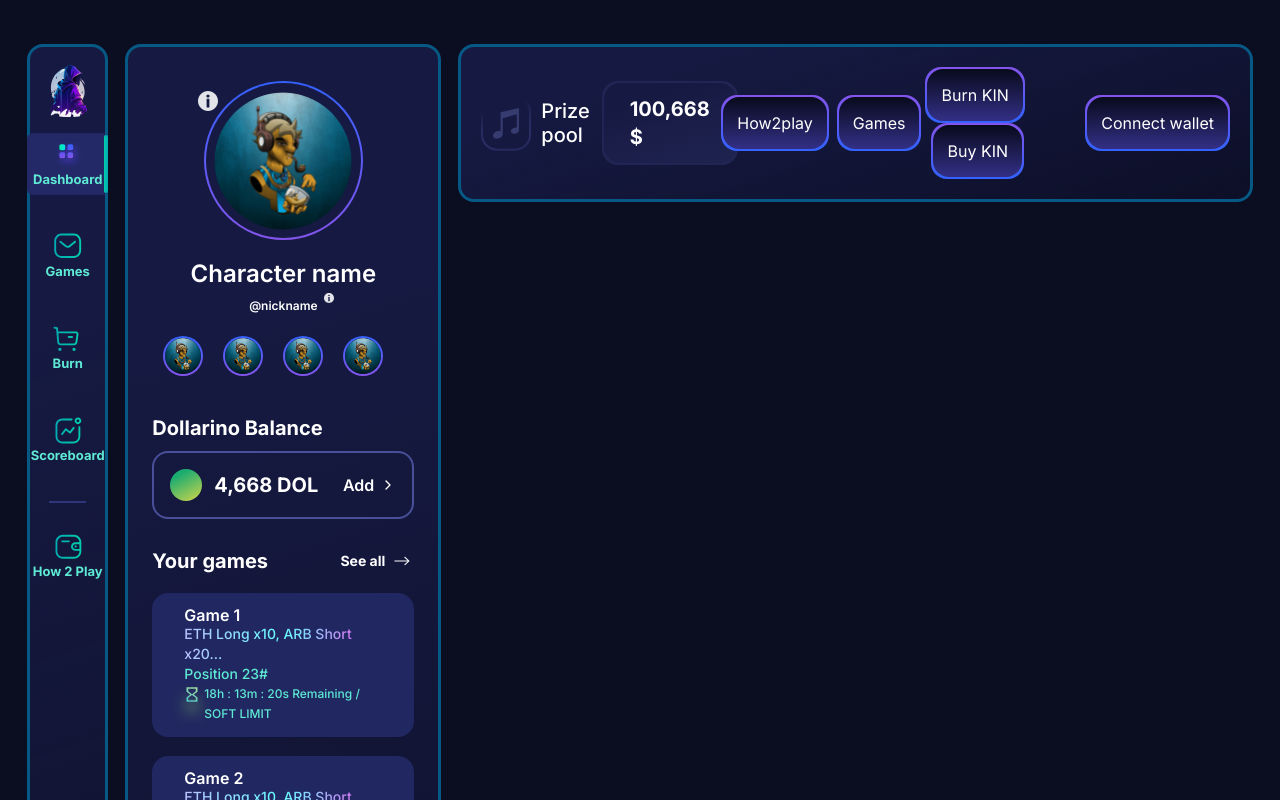
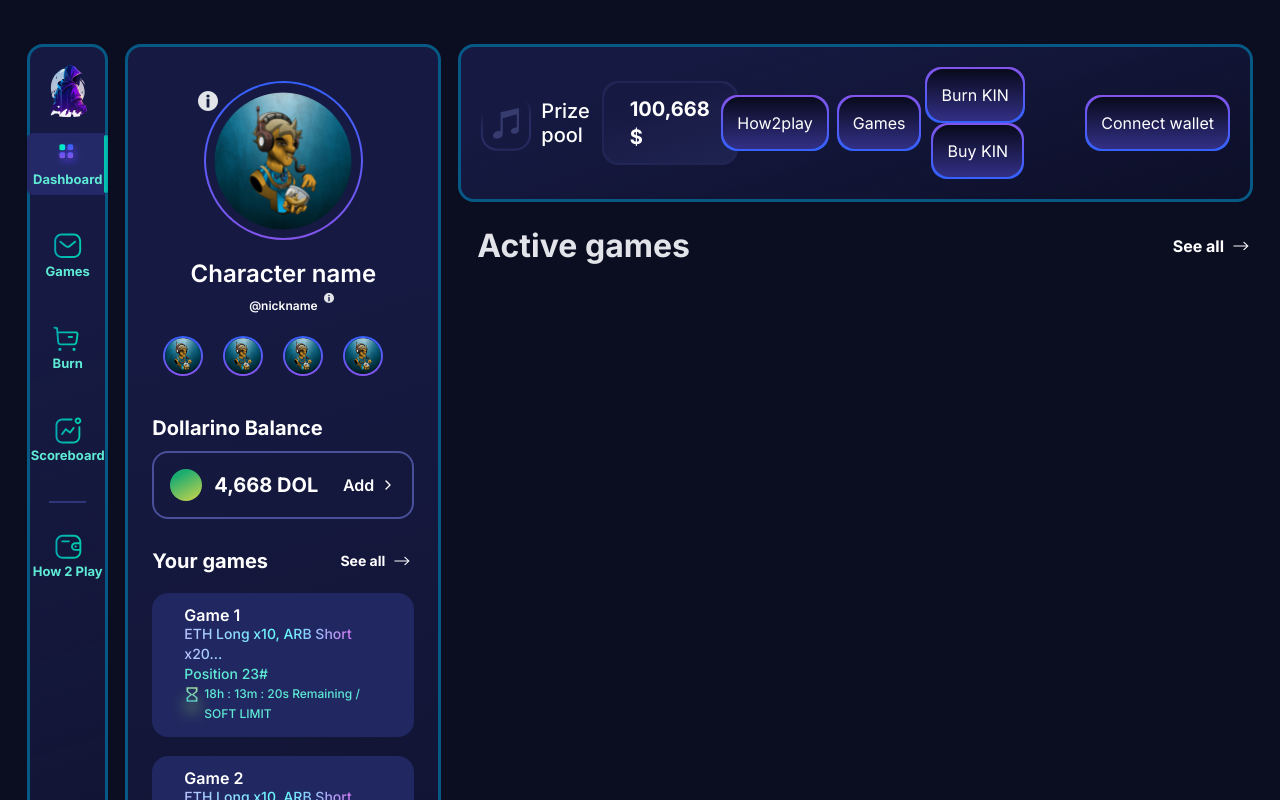
Before and after one commit to rickybrce/anon-nextjs, a Next.js app: page / in a window 1280 px wide. Shown: the top 800 px of the page. Built offline with nearby package versions, Linux system fonts and the light colour scheme.

Commit message:
top menu

```diff
--- a/public/static/locales/en/common.json
+++ b/public/static/locales/en/common.json
@@ -17,7 +17,8 @@
         "dollarino_balance" : "Dollarino Balance",
         "remaining" : "Remaining",
         "hot_game" : "Hot game",
-        "prize_pool" : "Prize pool"
+        "prize_pool" : "Prize pool",
+        "activeGames" : "Active games"
     },
     "cookies": {
         "acceptCtaAll": "Accept all",
--- /dev/null
+++ b/src/app/components/ActiveGames.tsx
@@ -0,0 +1,61 @@
+"use client"; // This is a client component
+import React, { ReactNode } from 'react'
+import content from '../../../public/static/locales/en/common.json'
+import Image from "next/image";
+import ButtonMenu from './buttons/ButtonMenu';
+import Link from 'next/link';
+import ButtonSeeAll from './buttons/ButtonSeeAll';
+
+
+const games = [
+    {
+        title: "Game 1 ",
+        short_description: "ETH Long x10, ARB Short x20 ETH Long x10, ARB Short x20",
+        position: "23",
+        remaining: "18h : 13m : 20s",
+        limittype: "Soft limit",
+        active: true
+    },
+    {
+        title: "Game 2",
+        short_description: "ETH Long x10, ARB Short x20 ETH Long x10, ARB Short x20",
+        position: "23",
+        remaining: "18h : 13m : 20s",
+        limittype: "Hard limit",
+        active: true
+    },
+    {
+        title: "Game 3",
+        short_description: "ETH Long x10, ARB Short x20 ETH Long x10, ARB Short x20",
+        position: "23",
+        remaining: "18h : 13m : 20s",
+        limittype: "Soft limit",
+        active: false
+    },
+    {
+        title: "Game 4",
+        short_description: "ETH Long x10, ARB Short x20 ETH Long x10, ARB Short x20",
+        position: "23",
+        remaining: "18h : 13m : 20s",
+        limittype: "Soft limit",
+        active: false
+    }
+]
+
+type Props = {
+
+}
+
+const ActiveGames = ({ }: Props) => {
+
+    return (
+        <div className="w-full mt-[24px] pl-[19px]">
+            <div className="flex justify-between items-center">
+                <div className="font-w-700 text-[32px] leading-[40px] text-gray-100">{content.general.activeGames}</div>
+                <ButtonSeeAll type="normal">{content.general.butSeeAllLabel}</ButtonSeeAll>
+            </div>
+        </div>
+    )
+}
+
+export default ActiveGames
--- a/src/app/components/buttons/ButtonSeeAll.tsx
+++ b/src/app/components/buttons/ButtonSeeAll.tsx
@@ -4,16 +4,17 @@ type Props = {
     disabled?: boolean
     children?: ReactNode
     onClick?: () => void
+    type?: 'normal' | 'primary' | 'secondary'
 }
 
-const ButtonSeeAll = ({ disabled = false, onClick, children }: Props) => (
+const ButtonSeeAll = ({ disabled = false, onClick, children, type }: Props) => (
     <button
         onClick={() => (onClick ? onClick() : null)}
         disabled={disabled}
-        className="
-        text-[14px]
+        className={`
+        ${type === 'normal' ? 'text-[16px]' : 'text-[14px]'}
         leading-[20px]
-        font-w-700 text-white transition duration-300 border-none hover:underline whitespace-nowrap focus:outline-none flex items-center">
+        font-w-700 text-white transition duration-300 border-none hover:underline whitespace-nowrap focus:outline-none flex items-center`}>
         <span>{children}</span>
         <svg className='ml-1' width="25" height="24" viewBox="0 0 25 24" fill="none" xmlns="http://www.w3.org/2000/svg">
             <path d="M15.5041 8.69604C15.278 8.49101 15.278 8.1586 15.5041 7.95357C15.7301 7.74855 16.0966 7.74855 16.3226 7.95357L20.3744 11.6286C20.6005 11.8336 20.6005 12.166 20.3744 12.371L16.3226 16.046C16.0966 16.2511 15.7301 16.2511 15.5041 16.046C15.278 15.841 15.278 15.5086 15.5041 15.3036L18.5677 12.5248L5.79612 12.5248C5.47644 12.5248 5.21729 12.2898 5.21729 11.9998C5.21729 11.7099 5.47644 11.4748 5.79612 11.4748L18.5677 11.4748L15.5041 8.69604Z" fill="#F9FAFB" />
--- a/src/app/page.tsx
+++ b/src/app/page.tsx
@@ -2,6 +2,7 @@ import Image from 'next/image'
 import LeftMenu from './components/LeftMenu'
 import LeftAvatarSection from './components/LeftAvatarSection'
 import TopNavigation from './components/TopNavigation'
+import ActiveGames from './components/ActiveGames'
 
 const leftMenu = [
   {
@@ -47,6 +48,7 @@ export default function Home() {
        <LeftAvatarSection />
        <div className='grow'>
         <TopNavigation />
+        <ActiveGames />
        </div>
       </div>
     </main>
--- a/tailwind.config.js
+++ b/tailwind.config.js
@@ -35,7 +35,10 @@ module.exports = {
         },
         'purple': {
           100:"#FF3EEC",
-        }
+        },
+        'gray': {
+          100:"#E2E4E9",
+        },
       },
       fontFamily: {
         thunder: ['"Quicksand", sans-serif'],
```
